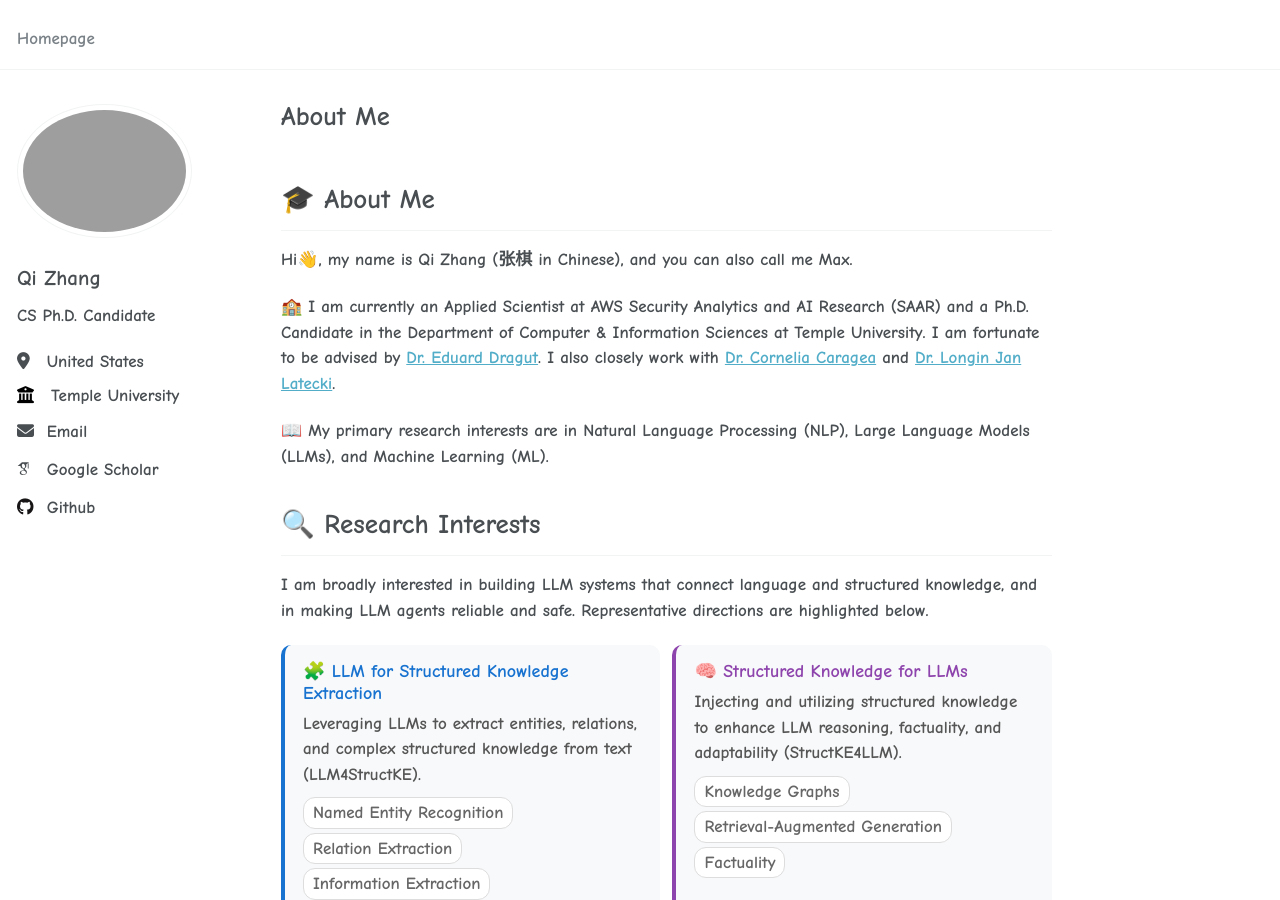
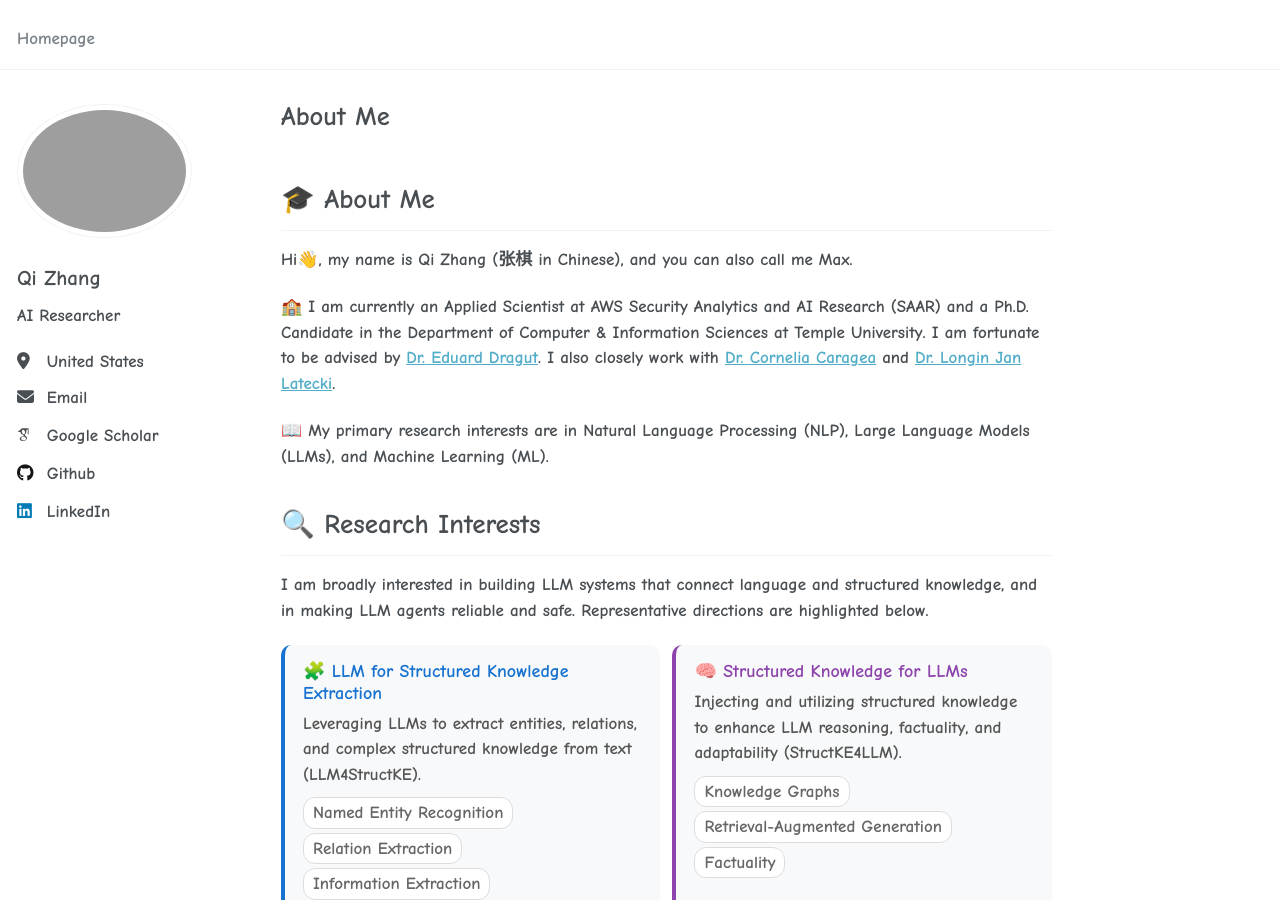
Before and after one commit to edzq/edzq.github.io, a Jekyll site: the page built from _pages/about.md, in a window 1280 px wide and 900 px high. Built offline with Jekyll 4.4.1, drawn with Linux system fonts in a browser that asks for light colours; some web fonts are replaced.

Commit message:
Update homepage profile

```diff
--- a/_config.yml
+++ b/_config.yml
@@ -24,9 +24,9 @@ author:
   avatar           : "profile.png"
   name             : "Qi Zhang"
   pronouns         : # example: "she/her"
-  bio              : "CS Ph.D. Candidate"
+  bio              : "AI Researcher"
   location         : "United States"
-  employer         : "Temple University"
+  employer         :
   uri              : # URL
   email            : "qi.zhang@temple.edu"
 
@@ -57,7 +57,7 @@ author:
   keybase          : # Username
   instagram        : # Username
   lastfm           : # Username
-  linkedin         : # Username
+  linkedin         : "qi-zhang-58162b216" # Username
   mastodon         : # URL
   medium           : # URL
   pinterest        : # Username
```
